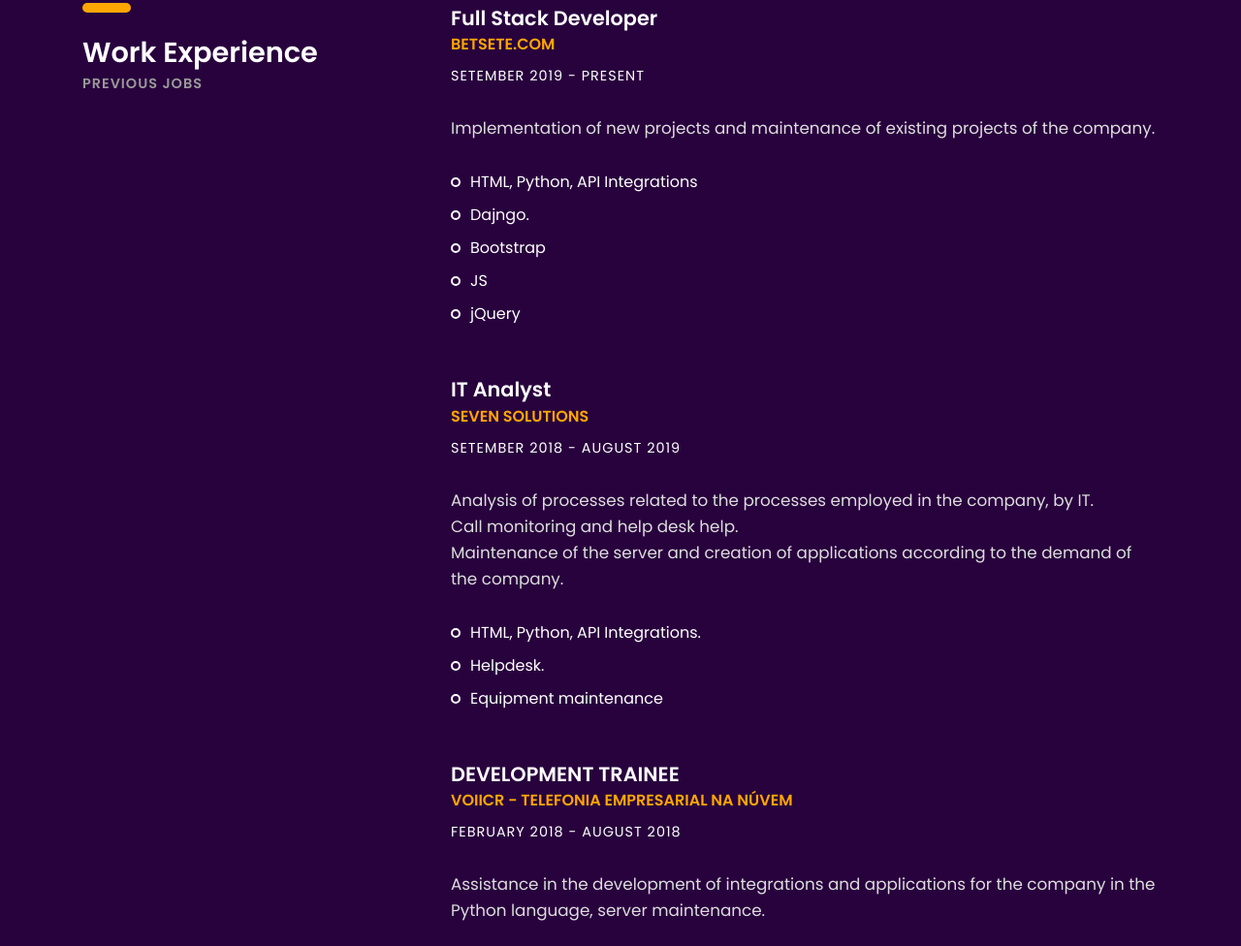
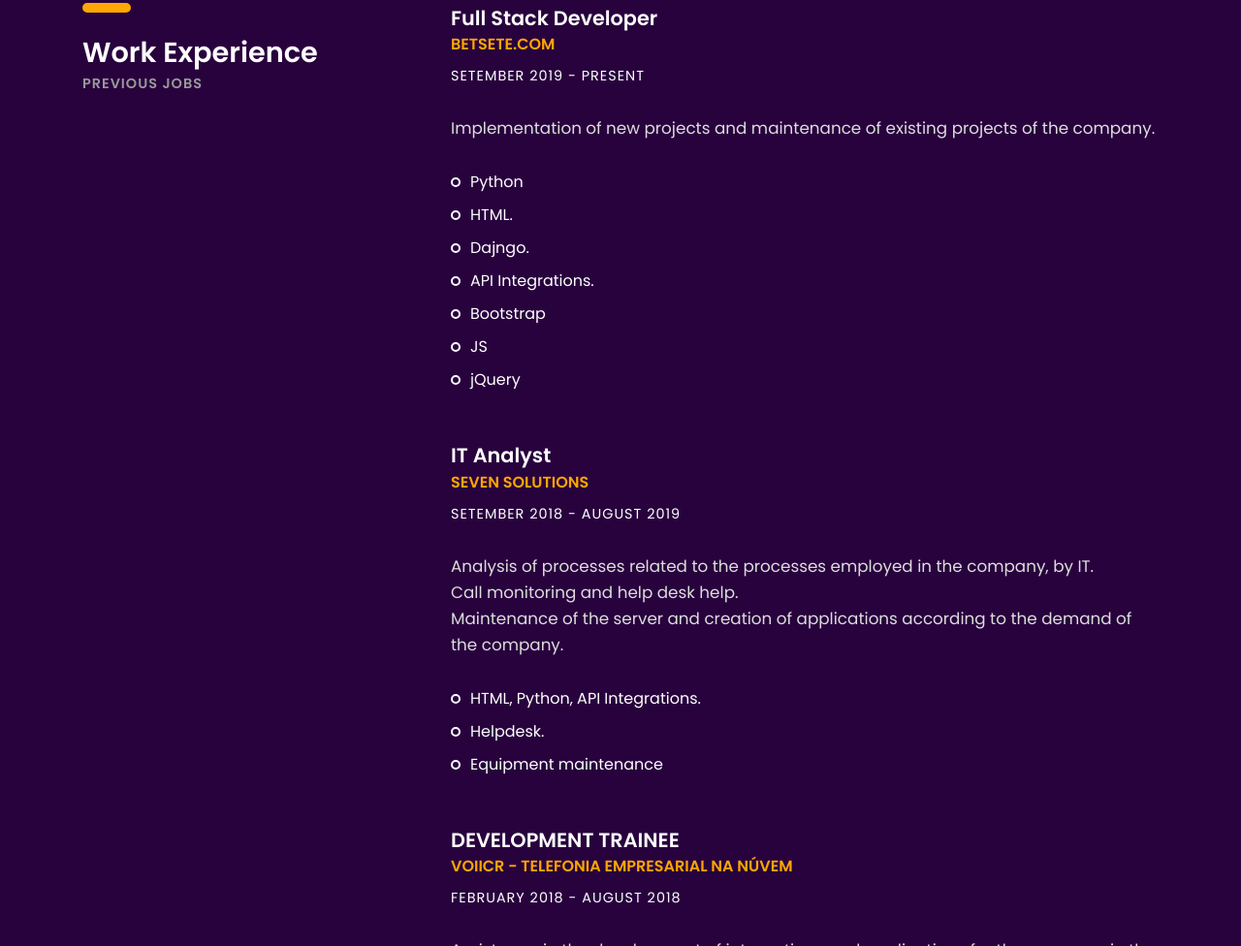
Before and after one commit to pablo-iii/pablo-iii.github.io, a plain HTML site: page index.html in a window 1280 px wide. Shown: the part 1655-2631 px from the top of the page at 97% size. Drawn offline with Linux system fonts and the light colour scheme; files whose address does not match are found by name.

Commit message:
Update index.html

```diff
--- a/index.html
+++ b/index.html
@@ -280,8 +280,10 @@
 						<p class="font-semi-white margin-tb-30">
 							Implementation of new projects and maintenance of existing projects of the company.<br></p>
 						<ul class="list margin-b-30">
-							<li>HTML, Python, API Integrations</li>
+							<li>Python</li>
+							<li>HTML.</li>
 							<li>Dajngo.</li>
+							<li>API Integrations.</li>
 							<li>Bootstrap</li>
 							<li>JS</li>
 							<li>jQuery</li>
```
